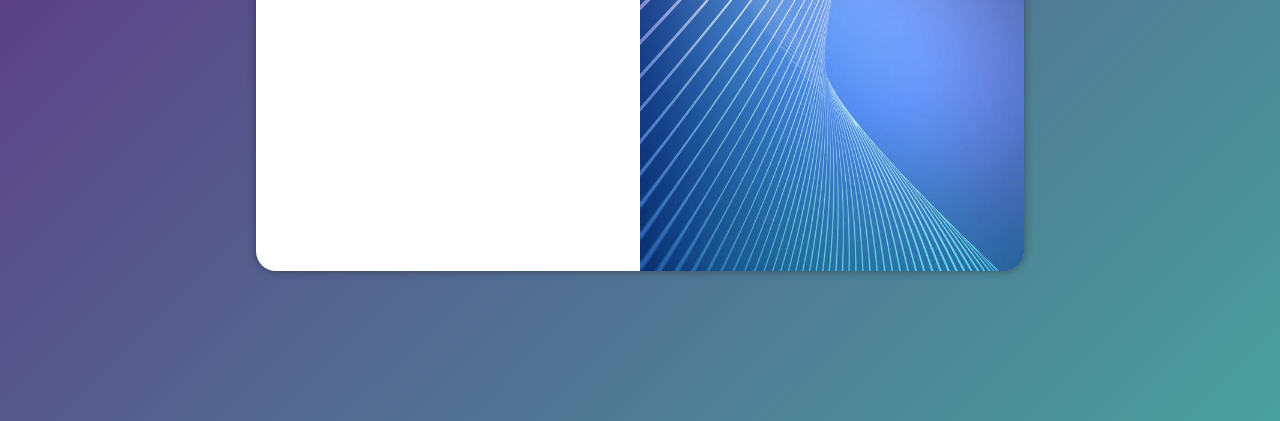
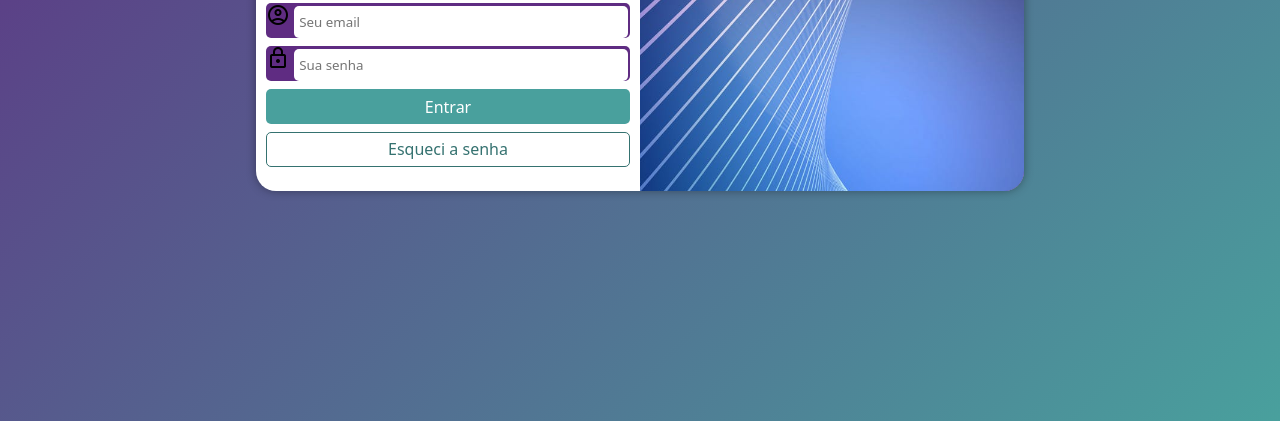
Before and after one commit to Joao-Gabriel-Kosctiuk/projeto-login, a plain HTML site: page index.html in a window 1280 px wide. Shown: the part 379-800 px from the top of the page. Drawn offline with nearby package versions, Linux system fonts and the light colour scheme.

Commit message:
Termino do projeto

```diff
--- a/estilos/mediaquery.css
+++ b/estilos/mediaquery.css
@@ -11,6 +11,7 @@
     }
     section#login{
         width: 90vw;
+        height: 320px;
     }
     section#login > div#imagem{
         float: left;
@@ -40,6 +41,7 @@
     }
     section#login{
         width: 60vw;
+        height: 340px;
     }
     section#login > div#imagem{
         float: right;
--- a/estilos/style.css
+++ b/estilos/style.css
@@ -2,6 +2,8 @@
 
 :root{
     --verde-azul: #49a09d;
+    --verde-azul-claro: #69e4e0;
+    --verde-azul-escuro: #357270;
     --lilas: #5f2c82;
 }
 
@@ -25,9 +27,6 @@ section#login{
     position: absolute;
     top: 50%;
     left: 50%;
-    transform: translate(-50%, -50%);
-    transition: width 0.3s, height 0.3s;
-    transition-timing-function: ease;
 
     overflow: hidden;
 
@@ -36,6 +35,9 @@ section#login{
     height: 500px;
     border-radius: 20px;
     box-shadow: 0px 0px 10px rgba(0, 0, 0, 0.356);
+    transform: translate(-50%, -50%);
+    transition: width 0.3s, height 0.3s;
+    transition-timing-function: ease;
 }
 section#login > div#imagem{
     display: block;
@@ -57,3 +59,49 @@ div#form > p{
     font-size: 0.8em;
     text-align: justify;
 }
+form > div.campo{
+    background-color: var(--lilas);
+    width: 100%;
+    display: block;
+    height: 35px;
+    border-radius: 5px;
+    margin: 8px 0px;
+}
+div.campo > input{
+    border: none;
+    padding: 5px;
+    width: calc(100% - 30px);
+    height: 90%;
+    border-radius: 5px;
+}
+form > input[type=submit]{
+    display: block;
+    font-size: 1em;
+    width: 100%;
+    height: 35px;
+    background-color: var(--verde-azul);
+    color: white;
+    border: none;
+    border-radius: 5px;
+    cursor: pointer;
+}
+form > input[type=submit]:hover{
+    background-color: var(--verde-azul-escuro);
+}
+form > a.botao{
+    display: block;
+    text-align: center;
+    font-size: 1em;
+    width: 100%;
+    height: 35px;
+    background-color: white;
+    color: var(--verde-azul-escuro);
+    border: 1px solid var(--verde-azul-escuro);
+    border-radius: 5px;
+    text-decoration: none;
+    padding-top: 5px;
+    margin-top: 8px;
+}
+form > a.botao:hover{
+    background-color: var(--verde-azul-claro);
+}
--- a/index.html
+++ b/index.html
@@ -31,7 +31,7 @@
                         <input type="password" name="senha" id="isenha" placeholder="Sua senha" autocomplete="current-password" required min-lenght="8" maxlength="30">
                     </div>
                     <input type="submit" value="Entrar">
-                    <a href="esqueci.html">
+                    <a href="esqueci.html" class="botao">
                         Esqueci a senha
                     </a>
                 </form>
```
